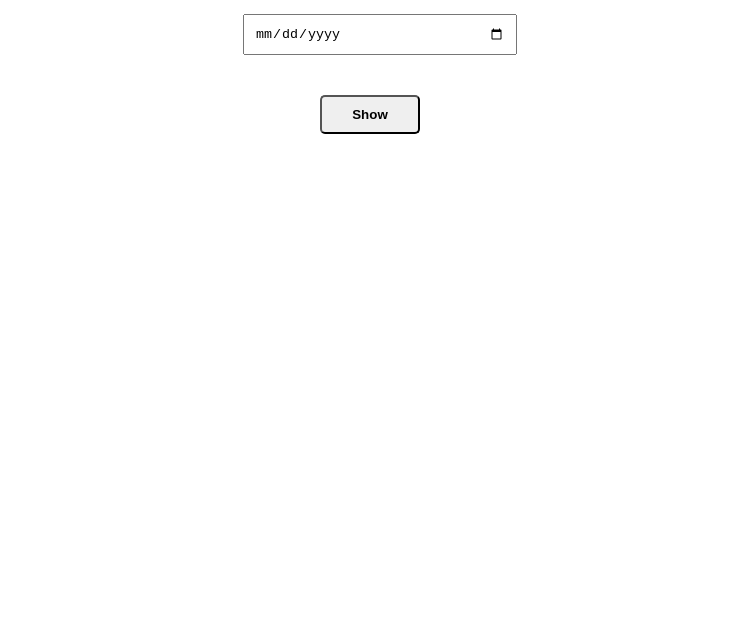
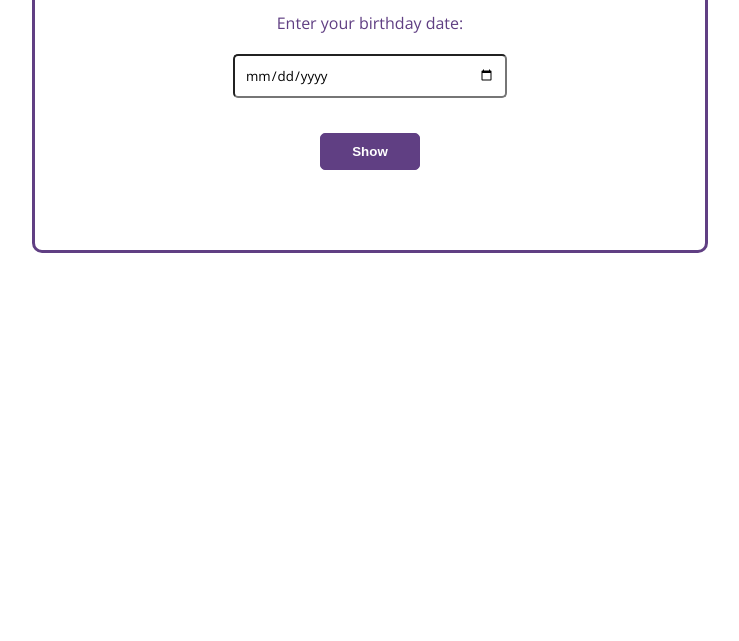
Before and after one commit to SadiqZak/Palindrome, a plain HTML site: page index.html in a window 1280 px wide. Shown: the part 159-800 px from the top of the page, without its empty margins (270-1009 px from the left). Drawn offline with nearby package versions, Linux system fonts and the light colour scheme; a web font is replaced by a local one.

Commit message:
final update

```diff
--- a/index.html
+++ b/index.html
@@ -11,15 +11,18 @@
     <div class="container">
         <h1>Palindrome Birthday!</h1>
 
-        <label for="birthDate"></label>
-        <input id= "birthDate" type="date">
+        <div class="column">
+            <label for="birthDate">Enter your birthday date:</label>
+            <input id= "birthDate" type="date">
+        </div>
+
 
         <div>
             <button id="checkButton">Show</button>
         </div>
 
-        <div id="output-1"></div>
-        <div id="output-2"></div>
+        <div class="output" id="output-1"></div>
+        <div class="output" id="output-2"></div>
     </div>
 </body>
 <script src="index.js"></script>
--- a/style.css
+++ b/style.css
@@ -1,28 +1,66 @@
 @import url('https://fonts.googleapis.com/css2?family=Open+Sans&display=swap');
+@import url('https://fonts.googleapis.com/css2?family=Rampart+One&display=swap');
+@import url('https://fonts.googleapis.com/css2?family=Bebas+Neue&display=swap');
 
 *{
-    margin: 10px auto;
+    margin: 5px auto;
     padding: 10px;
 }
 
+:root{
+    --primary-color:#603F83FF;
+    --blazing-yellow:#FEE715FF;
+    --background-color:#C7D3D4FF;
+}
+
 body{
+    /* font-family: 'Bebas Neue', cursive;
+    font-family: 'Rampart One', cursive; */
     font-family: 'Open Sans', sans-serif;
 }
 
+.column{
+    display: flex;
+    flex-direction: column;
+}
 .container{
+    max-height: 800px;
+    height:80%;
+    color:var(--primary-color);
+    max-width: 650px;
+    width: 80%;
+    background-color:#fff ;
     margin-top: 30px;
     text-align: center;
     justify-content: center;
     align-items: center;
+    border: 3px solid var(--primary-color);
+    border-radius: 10px;
 }
 
 button{
     width: 100px;
     border-radius: 5px;
     font-weight: bold;
+
+    background-color: var(--primary-color);
+    color: #fff;
+    border:1px solid var(--primary-color);
+}
+
+button:hover{
+    background-color: #fff;
+    color: var(--primary-color);
+    border:1px solid var(--primary-color);
 }
 
 input{
     max-width: 250px;
     width:80%;
+    border-radius: 5px;
+    font-family: 'Open Sans', sans-serif;
 }
+
+.output{
+    font-weight: bold;
+}
```
